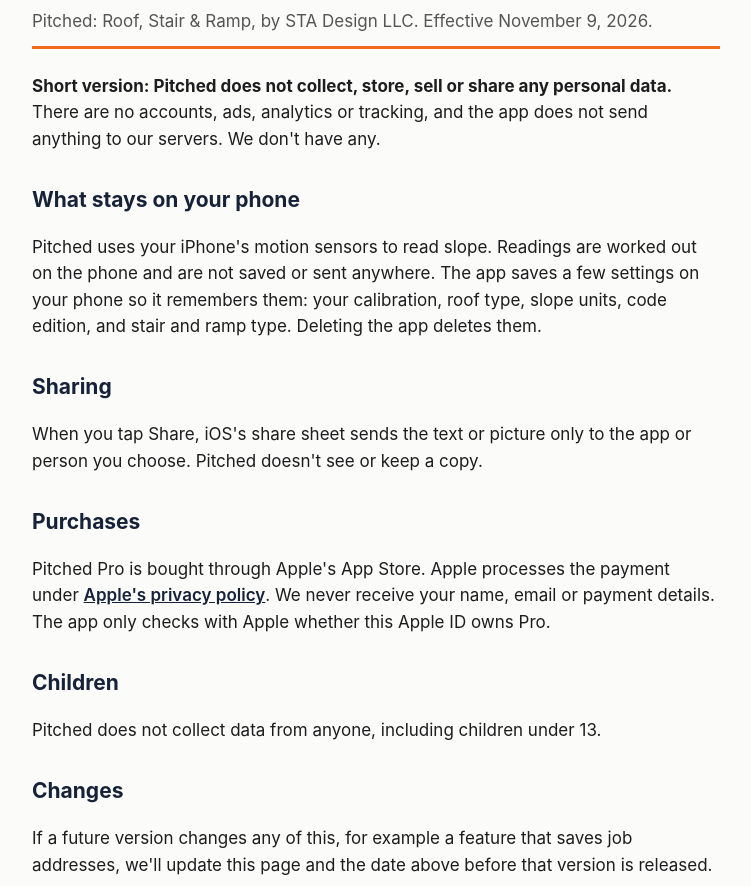
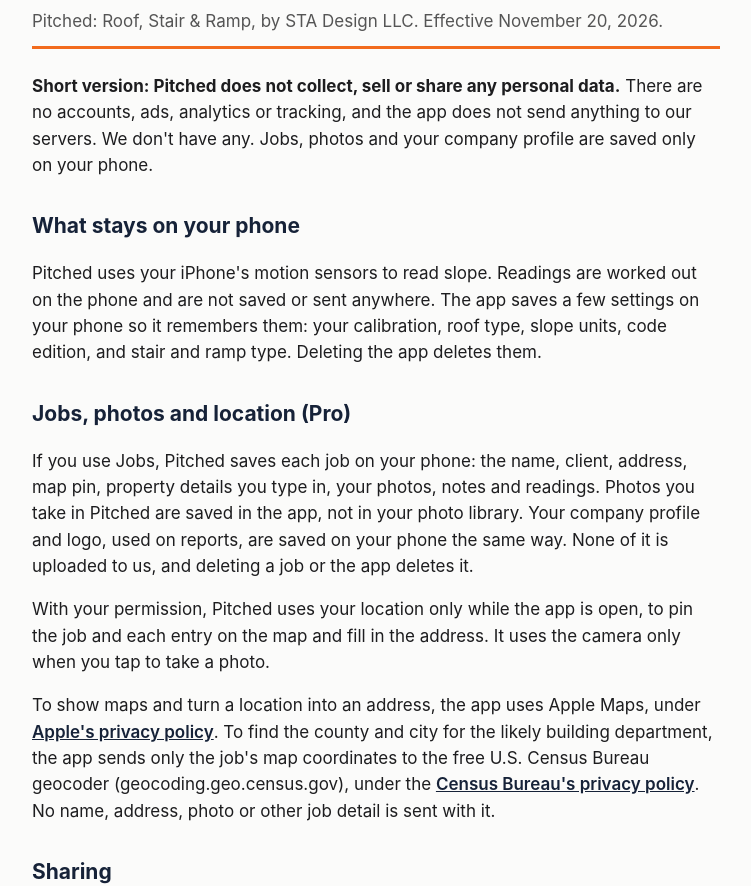
Before and after one commit to sthes26/pitched, a plain HTML site: page privacy.html in a window 1280 px wide. Shown: the part 78-964 px from the top of the page, without its empty margins (264-1015 px from the left). Drawn offline with Linux system fonts and the light colour scheme.

Commit message:
Privacy policy: Jobs, photos, location, Apple Maps and Census lookup
Co-Authored-By: Claude Opus 5.5 <noreply@anthropic.com>
Claude-Session: https://claude.ai/code/session_01LREH7u4RaRaPWKf2s2W1cC

```diff
--- a/privacy.html
+++ b/privacy.html
@@ -2,15 +2,20 @@
 <html lang="en"><head><meta charset="utf-8"><meta name="viewport" content="width=device-width,initial-scale=1">
 <title>Pitched Privacy Policy</title><link rel="stylesheet" href="style.css"></head>
 <body><main>
-<header><h1>Privacy Policy</h1><p class="sub">Pitched: Roof, Stair &amp; Ramp, by STA Design LLC. Effective November 9, 2026.</p></header>
+<header><h1>Privacy Policy</h1><p class="sub">Pitched: Roof, Stair &amp; Ramp, by STA Design LLC. Effective November 20, 2026.</p></header>
 
-<p><b>Short version: Pitched does not collect, store, sell or share any personal data.</b> There are no accounts, ads, analytics or tracking, and the app does not send anything to our servers. We don't have any.</p>
+<p><b>Short version: Pitched does not collect, sell or share any personal data.</b> There are no accounts, ads, analytics or tracking, and the app does not send anything to our servers. We don't have any. Jobs, photos and your company profile are saved only on your phone.</p>
 
 <h2>What stays on your phone</h2>
 <p>Pitched uses your iPhone's motion sensors to read slope. Readings are worked out on the phone and are not saved or sent anywhere. The app saves a few settings on your phone so it remembers them: your calibration, roof type, slope units, code edition, and stair and ramp type. Deleting the app deletes them.</p>
 
+<h2>Jobs, photos and location (Pro)</h2>
+<p>If you use Jobs, Pitched saves each job on your phone: the name, client, address, map pin, property details you type in, your photos, notes and readings. Photos you take in Pitched are saved in the app, not in your photo library. Your company profile and logo, used on reports, are saved on your phone the same way. None of it is uploaded to us, and deleting a job or the app deletes it.</p>
+<p>With your permission, Pitched uses your location only while the app is open, to pin the job and each entry on the map and fill in the address. It uses the camera only when you tap to take a photo.</p>
+<p>To show maps and turn a location into an address, the app uses Apple Maps, under <a href="https://www.apple.com/legal/privacy/">Apple's privacy policy</a>. To find the county and city for the likely building department, the app sends only the job's map coordinates to the free U.S. Census Bureau geocoder (geocoding.geo.census.gov), under the <a href="https://www.census.gov/about/policies/privacy.html">Census Bureau's privacy policy</a>. No name, address, photo or other job detail is sent with it.</p>
+
 <h2>Sharing</h2>
-<p>When you tap Share, iOS's share sheet sends the text or picture only to the app or person you choose. Pitched doesn't see or keep a copy.</p>
+<p>When you tap Share, or share a PDF report, iOS's share sheet sends it only to the app or person you choose. A report includes what you put in the job, such as the address, map, photos and your company details. Pitched doesn't see or keep a copy.</p>
 
 <h2>Purchases</h2>
 <p>Pitched Pro is bought through Apple's App Store. Apple processes the payment under <a href="https://www.apple.com/legal/privacy/">Apple's privacy policy</a>. We never receive your name, email or payment details. The app only checks with Apple whether this Apple ID owns Pro.</p>
@@ -19,7 +24,7 @@
 <p>Pitched does not collect data from anyone, including children under 13.</p>
 
 <h2>Changes</h2>
-<p>If a future version changes any of this, for example a feature that saves job addresses, we'll update this page and the date above before that version is released.</p>
+<p>If a future version changes any of this, we'll update this page and the date above before that version is released.</p>
 
 <h2>Contact</h2>
 <p>STA Design LLC, <a href="mailto:support@stadesign.archi">support@stadesign.archi</a></p>
```
